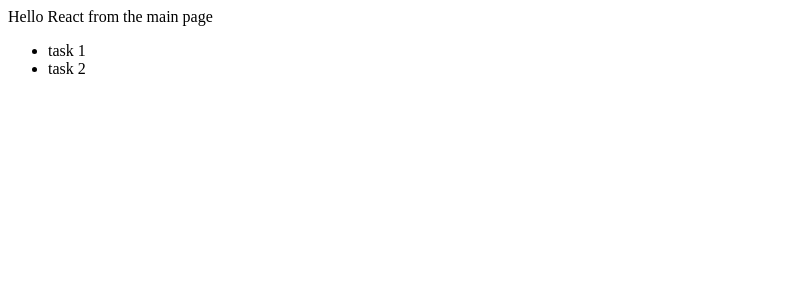
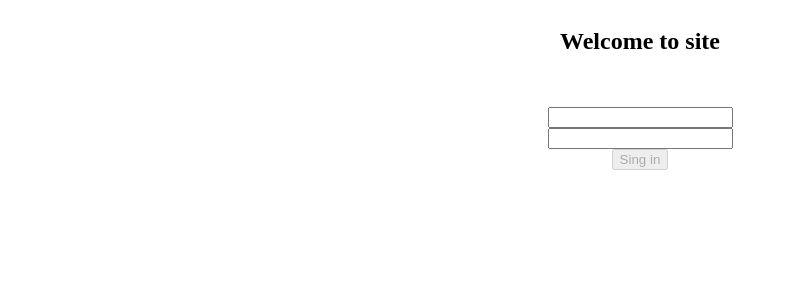
Before and after one commit to AClimber/ReactTodoList, a React app: page / in a window 1280 px wide. Shown: the top 300 px of the page, without its empty margins (0-788 px from the left). Built offline with nearby package versions, Linux system fonts and the light colour scheme.

Commit message:
Add login component

```diff
--- a/src/app/interfaces/interfaces.ts
+++ b/src/app/interfaces/interfaces.ts
@@ -5,3 +5,18 @@
     id: number;
     description: string;
 }
+
+export interface ICredential {
+    username: string;
+    password: string;
+}
+
+export enum USER_STATUS {
+    ADMIN,
+    MANAGER,
+    EMPLOYER
+}
+
+export interface IUser extends ICredential{
+    status: USER_STATUS
+}
--- /dev/null
+++ b/src/app/pages/login/Login.component.tsx
@@ -0,0 +1,86 @@
+import * as React from 'react';
+import {CSSProperties, ReactNode} from "react";
+
+/*Interfaces*/
+import {
+    ICredential,
+    IDefaultProps,
+    IUser
+} from "../../interfaces/interfaces";
+import {ILoginState} from "./Login.interface";
+import {AuthService} from "../../services/authorization/authorization.service";
+import {IAuthService} from "../../services/authorization/authorization.interface";
+
+export class LoginComponent extends React.Component<IDefaultProps, ILoginState> {
+    private authService: IAuthService;
+
+    constructor(props: IDefaultProps) {
+        super(props);
+
+        this.state = {
+            credential: {
+                username: '',
+                password: ''
+            },
+            validationMessage: ''
+        };
+
+        this.authService = new AuthService();
+    }
+
+    onSingIn = event => {
+        let {username, password}: ICredential = this.state.credential;
+
+        event.preventDefault();
+
+        this.authService.authenticate(this.state.credential)
+            .then((user: IUser) => {
+                //ToDo: Redirect
+                console.log('Authenticated: ', user.username);
+                this.setState({
+                    validationMessage: ''
+                });
+            })
+            .catch((error) => {
+                this.setState({
+                    validationMessage: error.message
+                });
+            });
+    };
+
+    onInputChange = event => {
+        const credential: ICredential = this.state.credential;
+        const fieldName: string = event.target.name;
+
+        credential[fieldName] = event.target.value;
+        this.setState({
+            credential: credential
+        });
+    };
+
+    validateForm = (): boolean => {
+        let {username, password}: ICredential = this.state.credential;
+
+        return username.length > 0 && password.length > 0;
+    };
+
+    render(): ReactNode {
+        const loginContainerStyle: CSSProperties = {
+            display: 'flex',
+            flexDirection: 'column',
+            alignItems: 'center'
+        };
+
+        return (
+            <form style={loginContainerStyle}>
+                <h2>Welcome to site</h2>
+
+                <p>{this.state.validationMessage}</p>
+
+                <input name='username' value={this.state.credential.username} onChange={this.onInputChange}/>
+                <input type='password' name='password' value={this.state.credential.password} onChange={this.onInputChange}/>
+                <button onClick={this.onSingIn} disabled={!this.validateForm()}>Sing in</button>
+            </form>
+        );
+    }
+}
--- /dev/null
+++ b/src/app/pages/login/Login.interface.ts
@@ -0,0 +1,6 @@
+import {ICredential} from "../../interfaces/interfaces";
+
+export interface ILoginState {
+    credential: ICredential;
+    validationMessage: string;
+}
--- /dev/null
+++ b/src/app/services/authorization/authorization.interface.ts
@@ -0,0 +1,6 @@
+import {ICredential, IUser} from "../../interfaces/interfaces";
+
+export interface IAuthService {
+    authenticate(credential: ICredential): Promise<IUser>
+    signout(): Promise<any>
+}
--- /dev/null
+++ b/src/app/services/authorization/authorization.service.ts
@@ -0,0 +1,39 @@
+import {IAuthService} from "./authorization.interface";
+import {ICredential, IUser, USER_STATUS} from "../../interfaces/interfaces";
+
+export class AuthService implements IAuthService {
+    private isAuthenticated: boolean = false;
+
+    authenticate(credential: ICredential): Promise<any> {
+        this.isAuthenticated = true;
+
+        return new Promise((resolve, reject) => {
+            const authUser: IUser = findUser(credential);
+
+            if (authUser) {
+                setTimeout(() => resolve(authUser), 1000);
+            } else {
+                setTimeout(() => reject({message: "Invalid username or password"}), 1000);
+            }
+        });
+    };
+    signout(): Promise<any> {
+        const result: any = {isAuthenticated: false};
+
+        return new Promise((resolve, reject) => {
+            setTimeout(() => resolve(result), 1000);
+        });
+    }
+}
+
+const users: IUser[] = [
+    {username: 'Admin', password: 'Admin', status: USER_STATUS.MANAGER},
+    {username: 'Manager', password: 'Manager', status: USER_STATUS.MANAGER},
+    {username: 'Employee', password: 'Employee', status: USER_STATUS.EMPLOYER},
+];
+
+const findUser = (credential: ICredential): IUser => {
+    return users.find<IUser>((dbUser: IUser) => {
+        return dbUser.username === credential.username && dbUser.password === credential.password;
+    });
+};
--- a/src/index.tsx
+++ b/src/index.tsx
@@ -2,5 +2,6 @@
 import * as ReactDom from "react-dom";
 
 import { MainComponent } from "./app/pages/main/Main.component";
+import {LoginComponent} from "./app/pages/login/Login.component";
 
-ReactDom.render(<MainComponent/>, document.getElementById("root"));
+ReactDom.render(<LoginComponent/>, document.getElementById("root"));
```
